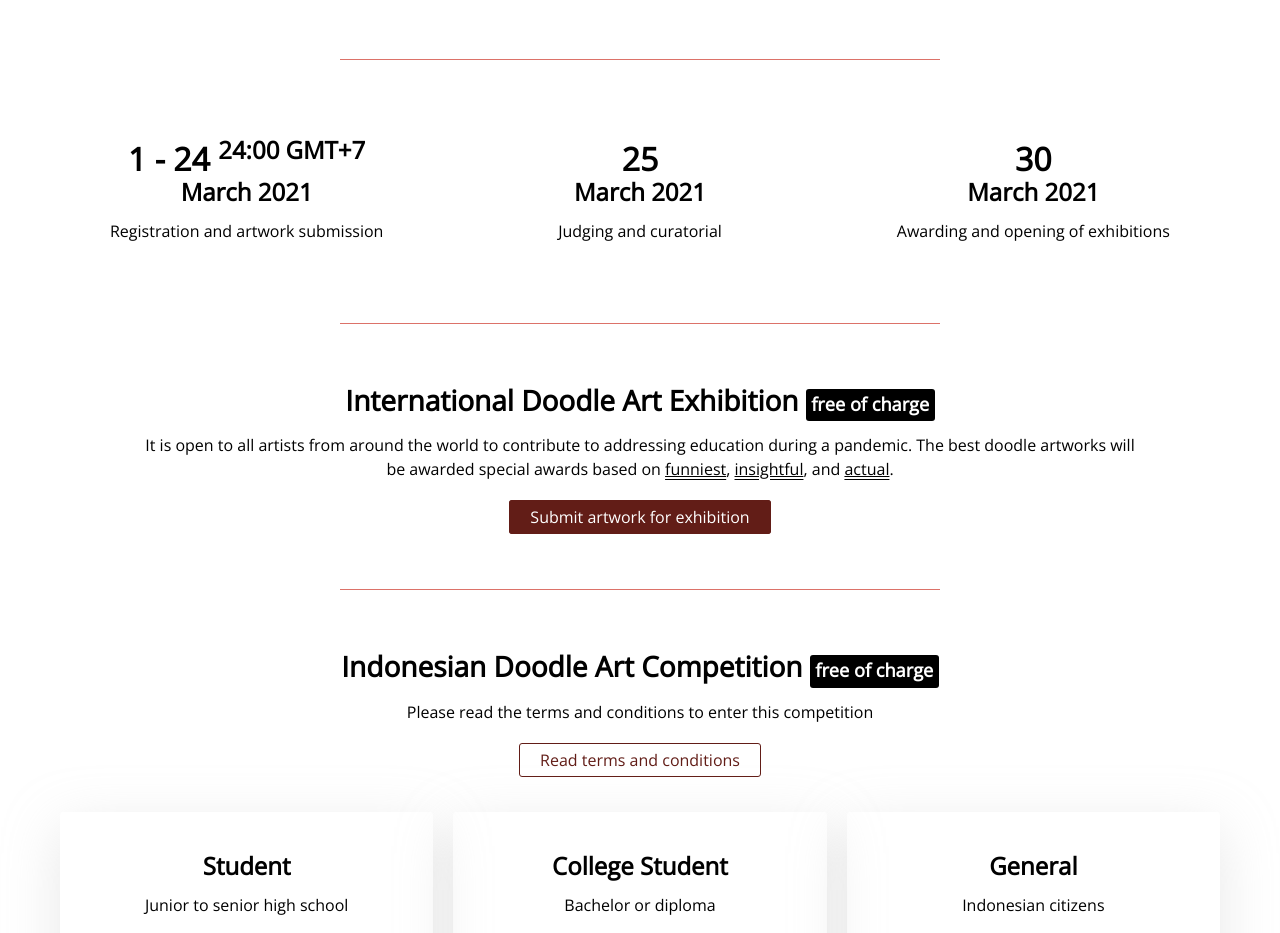
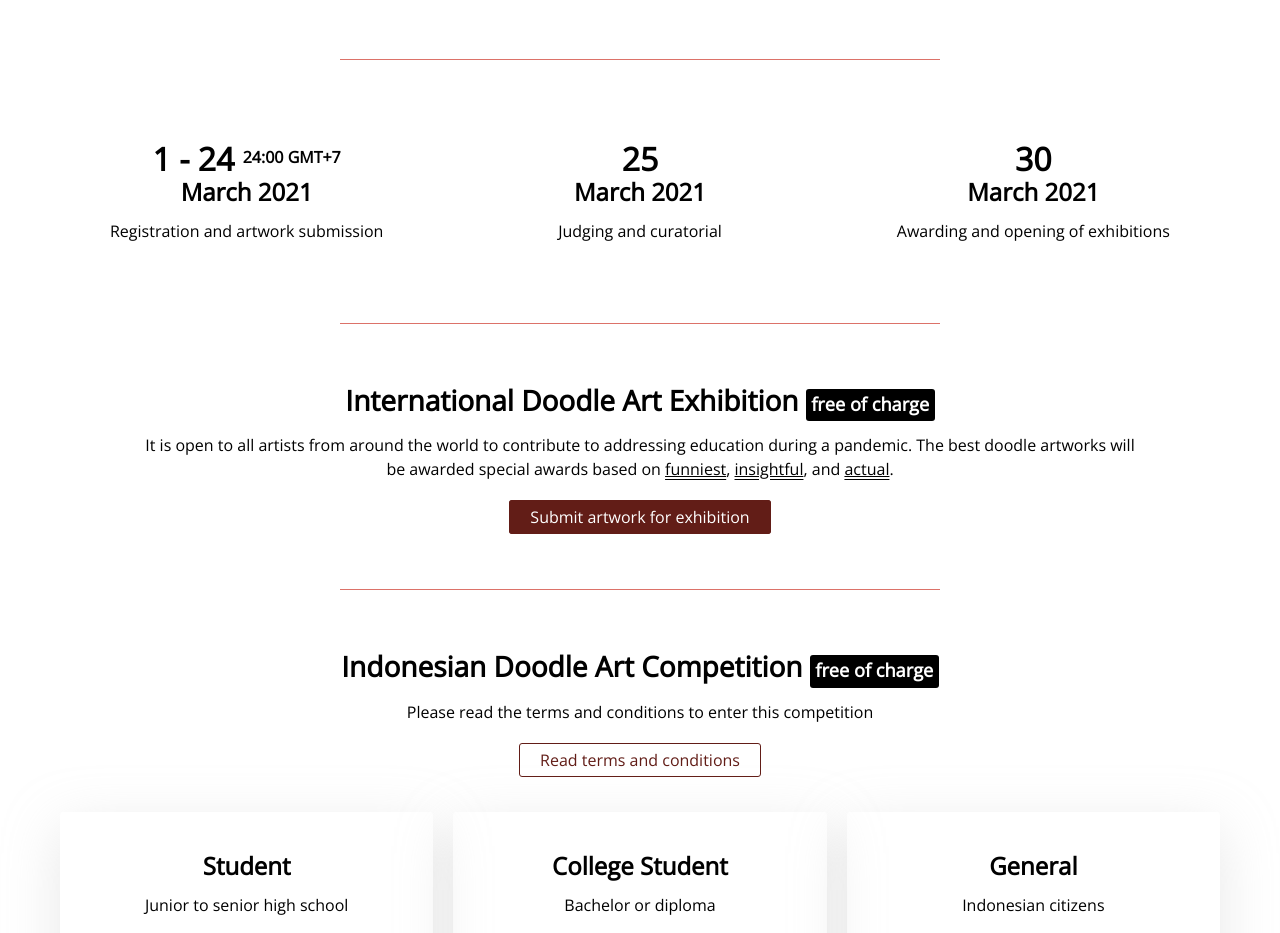
Before and after one commit to pratamabayu/sidlefest.com, a plain HTML site: page index.html in a window 1280 px wide. Shown: the part 1560-2493 px from the top of the page. Drawn offline with nearby package versions, Linux system fonts and the light colour scheme.

Commit message:
Update index.html

```diff
--- a/index.html
+++ b/index.html
@@ -76,7 +76,7 @@
         <section id="timeline"
             class="margin-medium grid grid-3-columns grid-1-columns@m grid-column-gap-medium grid-column-row-medium">
             <div class="padding-medium text-center">
-                <h2 class="margin-remove-bottom">1 - 24 <sup>24:00 GMT+7</sup></h2>
+                <h2 class="margin-remove-bottom">1 - 24 <sup style="font-size: 1rem;">24:00 GMT+7</sup></h2>
                 <h4>March 2021</h4>
                 <p class="font-bolder width-1/1">
                     Registration and artwork submission
```
